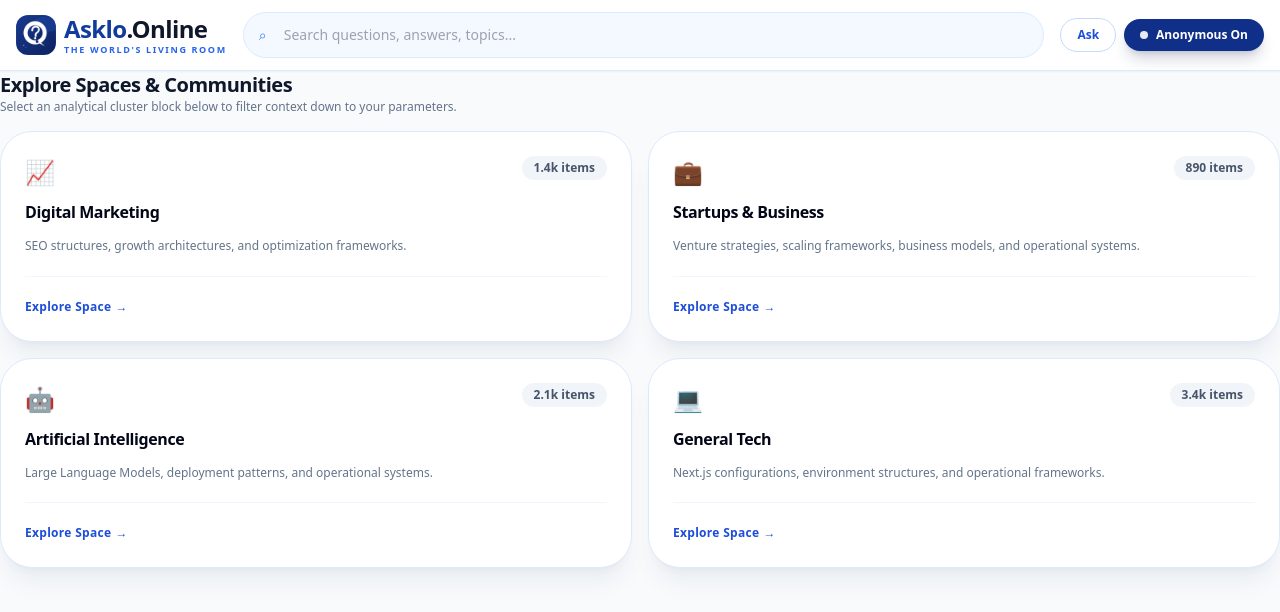
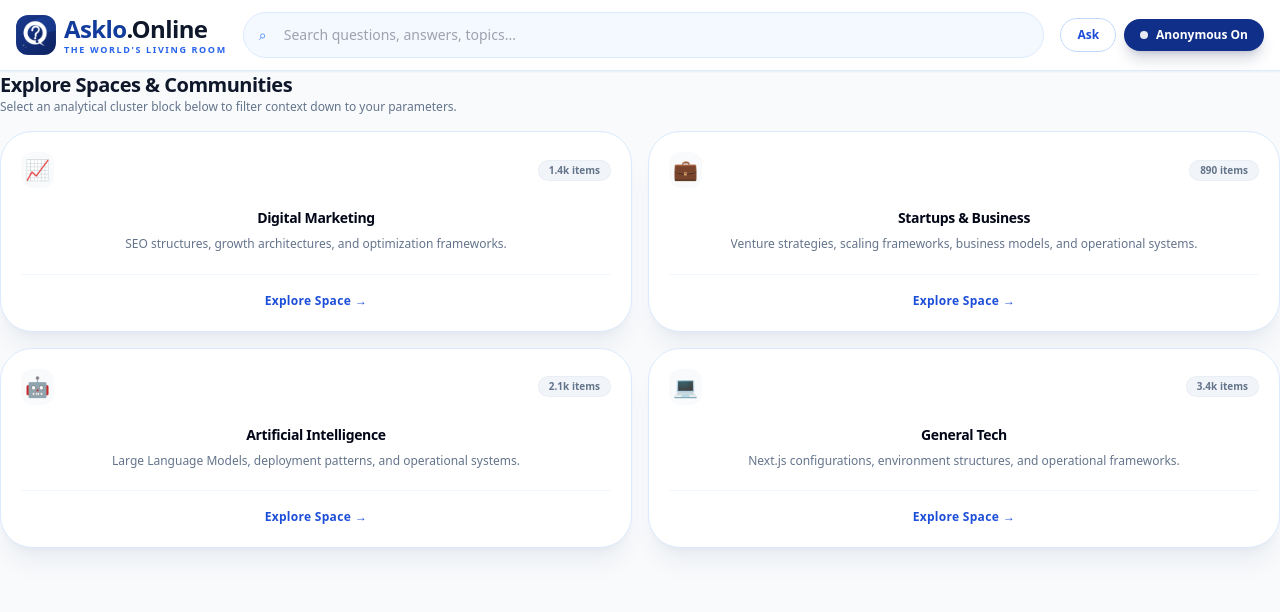
Before and after one commit to askloonline-maker/portfolio-website, a Next.js app: page /categories in a window 1280 px wide. Shown: the top 612 px of the page. Built offline with nearby package versions, Linux system fonts and the light colour scheme.

Commit message:
Update CategoryCard.tsx

```diff
--- a/components/CategoryCard.tsx
+++ b/components/CategoryCard.tsx
@@ -14,30 +14,28 @@ interface TopicProps {
 
 export default function CategoryCard({ topic }: TopicProps) {
   return (
-    <div className="group relative rounded-[2rem] border border-blue-100 bg-white p-6 shadow-xl shadow-blue-950/5 transition-all duration-200 hover:-translate-y-0.5 hover:border-blue-300 hover:shadow-blue-950/10">
+    <div className="group flex flex-col justify-between rounded-[2rem] border border-blue-100 bg-white p-5 shadow-xl shadow-blue-950/5 text-center items-center h-full transition-all duration-200 hover:-translate-y-0.5 hover:border-blue-300 hover:shadow-blue-950/10">
 
-      {/* Dynamic Item Counter Badge */}
-      <span className="absolute top-6 right-6 rounded-full bg-slate-100 px-3 py-1 text-xs font-semibold text-slate-600 font-sans">
-        {topic.count} items
-      </span>
+      {/* Top Section: Icon & Counter Row */}
+      <div className="w-full flex justify-between items-center mb-2">
+        <div className="text-xl p-1 bg-slate-50 rounded-xl">{topic.indicator}</div>
+        <span className="rounded-full bg-slate-100 border border-slate-200/50 px-2.5 py-0.5 text-[10px] font-bold text-slate-500 font-sans">
+          {topic.count} items
+        </span>
+      </div>
 
-      <div className="space-y-3">
-        {/* Render Emoji Indicator cleanly */}
-        <div className="text-2xl">{topic.indicator}</div>
-
-        {/* Clean, professional title with no "c/" prefix */}
-        <h3 className="text-base font-black text-slate-950 font-sans tracking-tight antialiased">
+      {/* Middle Section: Centered Text Content */}
+      <div className="flex-1 flex flex-col justify-center py-3">
+        <h3 className="text-sm font-black text-slate-950 font-sans tracking-tight antialiased mb-1.5">
           {topic.name}
         </h3>
-
-        {/* Description Body Text */}
-        <p className="text-xs font-medium leading-relaxed text-slate-500 font-sans antialiased pr-12">
+        <p className="text-xs font-medium leading-relaxed text-slate-500 font-sans antialiased line-clamp-3">
           {topic.description}
         </p>
       </div>
 
-      {/* Explore Trigger Routing Link */}
-      <div className="mt-5 pt-4 border-t border-blue-50">
+      {/* Bottom Section: Explore Action Link Link */}
+      <div className="w-full mt-2 pt-3 border-t border-blue-50">
         <Link
           href={`/categories?filter=${topic.slug}`}
           className="inline-flex items-center gap-1 text-xs font-black text-blue-700 font-sans tracking-wide transition group-hover:text-blue-800"
```
